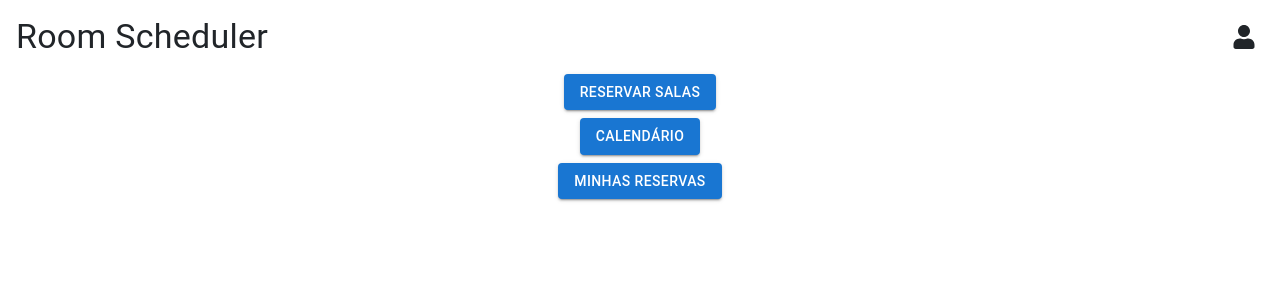
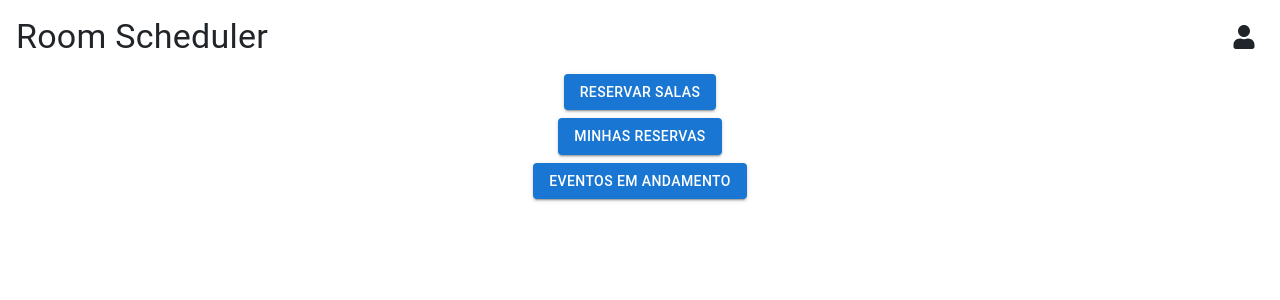
Before and after one commit to Zerus97/PF2, a React (Vite) app in the folder rs_v6/Frontend/Room_Schedueler/: page /main_menu in a window 1280 px wide. Shown: the top 300 px of the page. Built offline with nearby package versions, Linux system fonts and the light colour scheme.

Commit message:
Reserva staus now automaticly changes accordingly to tmini and tmfim

```diff
--- a/rs_v6/Frontend/Room_Schedueler/src/screens/MainMenu.tsx
+++ b/rs_v6/Frontend/Room_Schedueler/src/screens/MainMenu.tsx
@@ -77,16 +77,16 @@ function MainMenu({ user }: Props) {
         <Button
           variant="contained"
           sx={{ width: "fit-content", mb: 1 }}
-          onClick={() => console.log("Clicked")}
+          onClick={() => navigate("/my_eventos")}
         >
-          Calendário
+          Minhas Reservas
         </Button>
         <Button
           variant="contained"
           sx={{ width: "fit-content" }}
-          onClick={() => navigate("/my_eventos")}
+          onClick={() => console.log("Clicked")}
         >
-          Minhas Reservas
+          Eventos em Andamento
         </Button>
       </Box>
     </>
```
